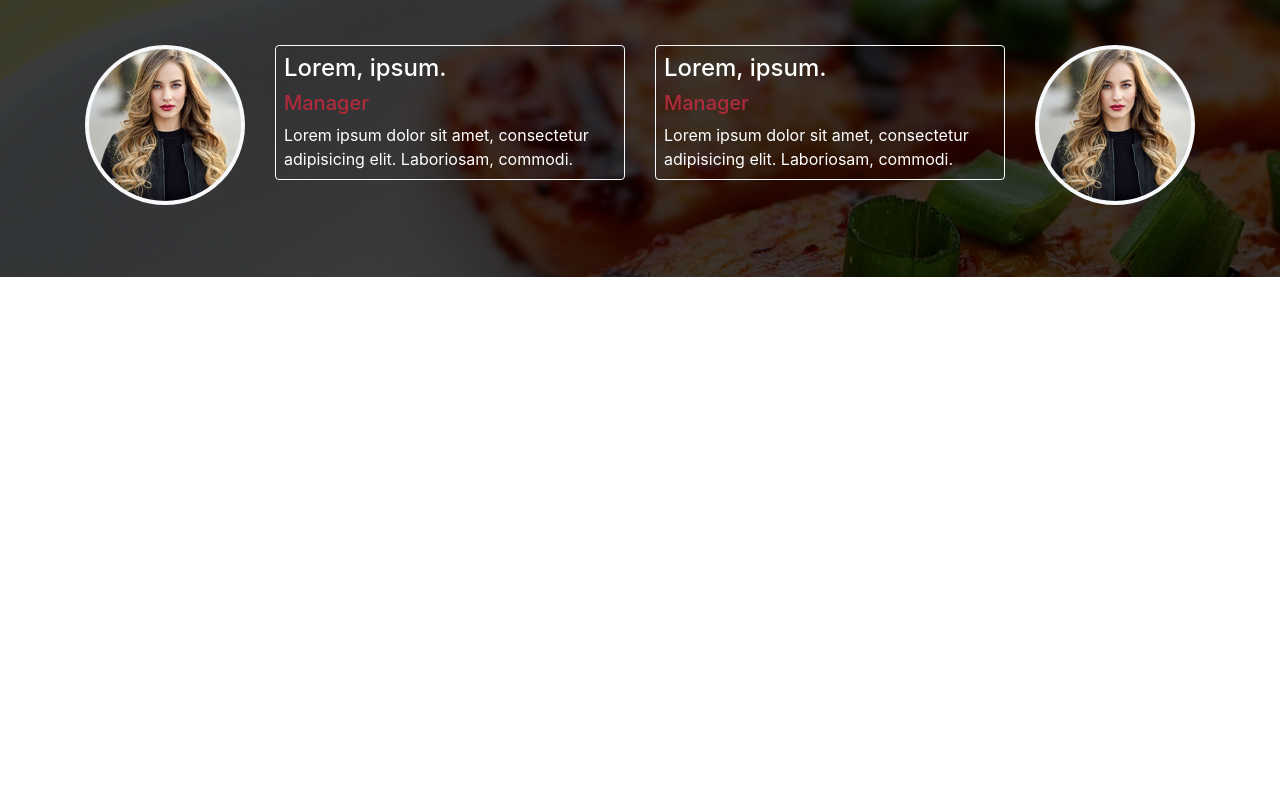
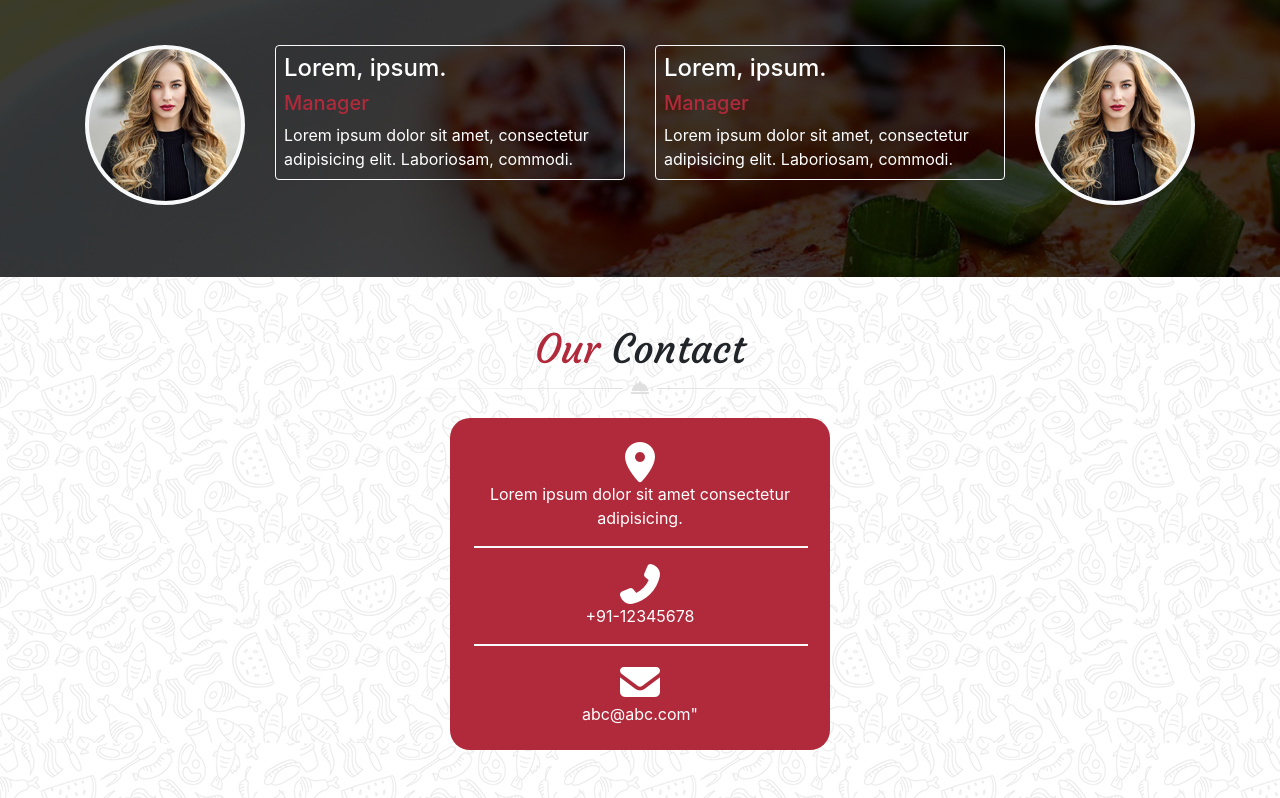
Before and after one commit to JamilaaH/coding_16_site_chef, a website: page index.html in a window 1280 px wide. Shown: the part 4057-4855 px from the top of the page. Before the commit the page ends 4334 px from the top, so only its background shows below. Drawn offline with nearby package versions, Linux system fonts and the light colour scheme.

Commit message:
contact fini et resp

```diff
--- a/index.html
+++ b/index.html
@@ -689,6 +689,33 @@
     </div>
 </section>
 
+<!-- section contact -->
+<section id="contact">
+    <div class="container py-md-5">
+        <div class="contenuContact d-flex flex-column justify-content-md-center">
+            <h1 class=" title text-center"> <span class="text-red">Our</span> Contact </h1>
+            <img src="./public/img/decoration_line.png" alt="" class="mx-md-auto mx-0 mb-4">
+        </div>
+
+        <div class="row ">
+            <div class="info col-12 col-md-4 text-white text-center offset-md-8 mx-md-auto p-4 bg-red d-flex justify-content-center align-items-center flex-column">
+                <i class="icon fas fa-map-marker-alt"></i>
+                <span>Lorem ipsum dolor sit amet consectetur adipisicing.</span>
+                <hr class="border border-light w-100">
+                <i class="icon fas fa-phone-alt"></i>
+                <span>+91-12345678</span>
+                <hr class="border border-light w-100">
+                <i class="icon fas fa-envelope"></i>
+                <span>abc@abc.com"</span>
+            </div>
+        </div>
+
+
+
+
+
+    </div>
+</section>
 
 
 
--- a/src/sass/modules/_S6contact.sass
+++ b/src/sass/modules/_S6contact.sass
@@ -0,0 +1,6 @@
+#contact
+    .info
+        border-radius: 20px
+
+        .icon
+            font-size: 40px
--- a/src/sass/modules/_reset.sass
+++ b/src/sass/modules/_reset.sass
@@ -1,2 +1,4 @@
 body
     background-image: url('../img/main_bg.jpg')
+    .title
+        font-family: 'courgette'
```
Also changed, not shown: public/css/app.css.
